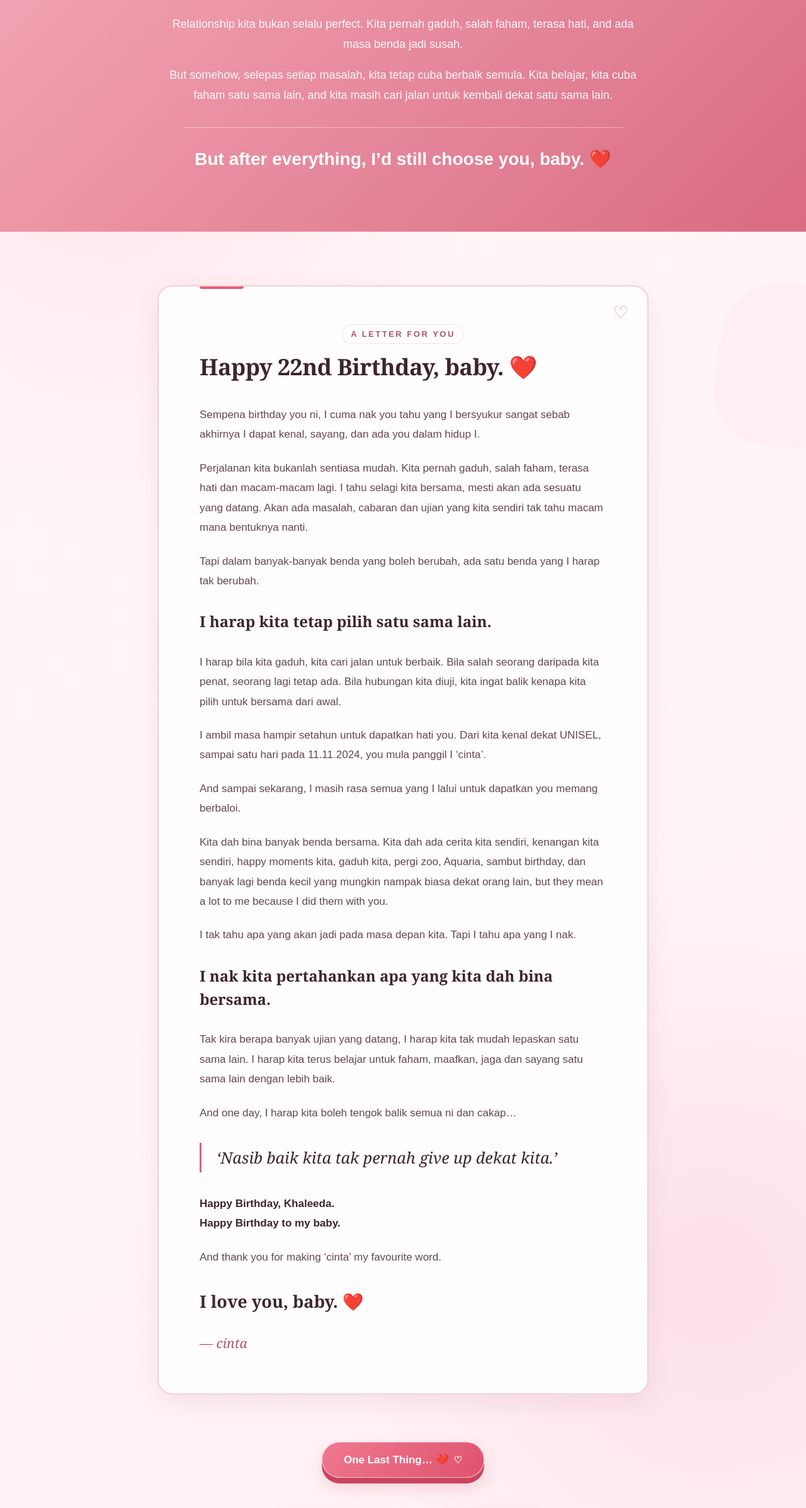
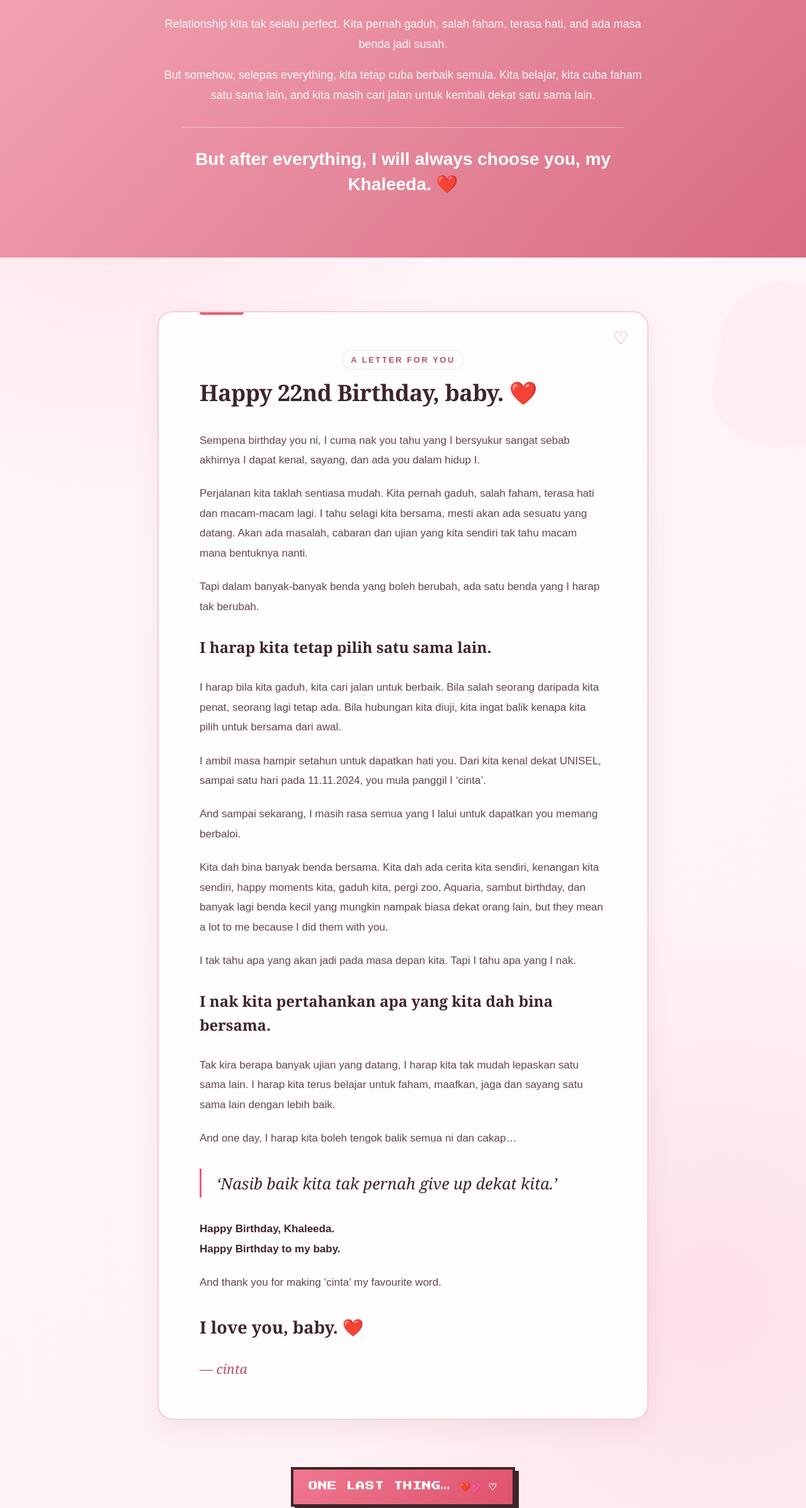
Before and after one commit to ammrhxzqq/Birthday-Khaleeda, a plain HTML site: page letter.html in a window 1280 px wide. Shown: the part 193-2588 px from the top of the page at 63% size. Drawn offline with Linux system fonts and the light colour scheme.

Commit message:
Update UI: Add intro apology page and pixel art button

```diff
--- a/letter.html
+++ b/letter.html
@@ -1,20 +1,25 @@
 <!DOCTYPE html>
 <html lang="en">
+
 <head>
   <meta charset="UTF-8">
   <meta name="viewport" content="width=device-width, initial-scale=1.0">
   <title>A Letter For Khaleeda ❤️</title>
+  <link href="https://fonts.googleapis.com/css2?family=Press+Start+2P&display=swap" rel="stylesheet">
   <link rel="stylesheet" href="style.css?v=2">
 </head>
+
 <body>
   <main class="letter-page page-enter">
     <section class="emotional-section scroll-reveal" aria-labelledby="still-choose-you-title">
       <div class="emotional-content">
         <p class="emotional-label">Through Every High &amp; Low</p>
         <h1 id="still-choose-you-title">Kita Tak Selalu Perfect</h1>
-        <p>Relationship kita bukan selalu perfect. Kita pernah gaduh, salah faham, terasa hati, and ada masa benda jadi susah.</p>
-        <p>But somehow, selepas setiap masalah, kita tetap cuba berbaik semula. Kita belajar, kita cuba faham satu sama lain, and kita masih cari jalan untuk kembali dekat satu sama lain.</p>
-        <p class="emotional-highlight">But after everything, I’d still choose you, baby. ❤️</p>
+        <p>Relationship kita tak selalu perfect. Kita pernah gaduh, salah faham, terasa hati, and ada masa benda jadi
+          susah.</p>
+        <p>But somehow, selepas everything, kita tetap cuba berbaik semula. Kita belajar, kita cuba faham satu sama
+          lain, and kita masih cari jalan untuk kembali dekat satu sama lain.</p>
+        <p class="emotional-highlight">But after everything, I will always choose you, my Khaleeda. ❤️</p>
       </div>
     </section>
 
@@ -23,47 +28,73 @@
         <p class="letter-label">A Letter For You</p>
         <h2 id="letter-title">Happy 22nd Birthday, baby. ❤️</h2>
         <div class="letter-body">
-          <p>Sempena birthday you ni, I cuma nak you tahu yang I bersyukur sangat sebab akhirnya I dapat kenal, sayang, dan ada you dalam hidup I.</p>
-          <p>Perjalanan kita bukanlah sentiasa mudah. Kita pernah gaduh, salah faham, terasa hati dan macam-macam lagi. I tahu selagi kita bersama, mesti akan ada sesuatu yang datang. Akan ada masalah, cabaran dan ujian yang kita sendiri tak tahu macam mana bentuknya nanti.</p>
+          <p>Sempena birthday you ni, I cuma nak you tahu yang I bersyukur sangat sebab akhirnya I dapat kenal, sayang,
+            dan ada you dalam hidup I.</p>
+          <p>Perjalanan kita taklah sentiasa mudah. Kita pernah gaduh, salah faham, terasa hati dan macam-macam lagi.
+            I tahu selagi kita bersama, mesti akan ada sesuatu yang datang. Akan ada masalah, cabaran dan ujian yang
+            kita sendiri tak tahu macam mana bentuknya nanti.</p>
           <p>Tapi dalam banyak-banyak benda yang boleh berubah, ada satu benda yang I harap tak berubah.</p>
           <p class="letter-emphasis">I harap kita tetap pilih satu sama lain.</p>
-          <p>I harap bila kita gaduh, kita cari jalan untuk berbaik. Bila salah seorang daripada kita penat, seorang lagi tetap ada. Bila hubungan kita diuji, kita ingat balik kenapa kita pilih untuk bersama dari awal.</p>
-          <p>I ambil masa hampir setahun untuk dapatkan hati you. Dari kita kenal dekat UNISEL, sampai satu hari pada 11.11.2024, you mula panggil I ‘cinta’.</p>
+          <p>I harap bila kita gaduh, kita cari jalan untuk berbaik. Bila salah seorang daripada kita penat, seorang
+            lagi tetap ada. Bila hubungan kita diuji, kita ingat balik kenapa kita pilih untuk bersama dari awal.</p>
+
+          <p>I ambil masa hampir setahun untuk dapatkan hati you. Dari kita kenal dekat UNISEL, sampai satu hari pada
+            11.11.2024, you mula panggil I ‘cinta’.</p>
+
+
           <p>And sampai sekarang, I masih rasa semua yang I lalui untuk dapatkan you memang berbaloi.</p>
-          <p>Kita dah bina banyak benda bersama. Kita dah ada cerita kita sendiri, kenangan kita sendiri, happy moments kita, gaduh kita, pergi zoo, Aquaria, sambut birthday, dan banyak lagi benda kecil yang mungkin nampak biasa dekat orang lain, but they mean a lot to me because I did them with you.</p>
+
+          <p>Kita dah bina banyak benda bersama. Kita dah ada cerita kita sendiri, kenangan kita sendiri, happy moments
+            kita, gaduh kita, pergi zoo, Aquaria, sambut birthday, dan banyak lagi benda kecil yang mungkin nampak biasa
+            dekat orang lain, but they mean a lot to me because I did them with you.</p>
+
           <p>I tak tahu apa yang akan jadi pada masa depan kita. Tapi I tahu apa yang I nak.</p>
+
           <p class="letter-emphasis">I nak kita pertahankan apa yang kita dah bina bersama.</p>
-          <p>Tak kira berapa banyak ujian yang datang, I harap kita tak mudah lepaskan satu sama lain. I harap kita terus belajar untuk faham, maafkan, jaga dan sayang satu sama lain dengan lebih baik.</p>
+
+          <p>Tak kira berapa banyak ujian yang datang, I harap kita tak mudah lepaskan satu sama lain. I harap kita
+
+            terus belajar untuk faham, maafkan, jaga dan sayang satu sama lain dengan lebih baik.</p>
+
           <p>And one day, I harap kita boleh tengok balik semua ni dan cakap…</p>
+
           <blockquote>‘Nasib baik kita tak pernah give up dekat kita.’</blockquote>
+
           <p class="letter-closing">Happy Birthday, Khaleeda.<br>Happy Birthday to my baby.</p>
+
           <p>And thank you for making ‘cinta’ my favourite word.</p>
+
           <p class="letter-love">I love you, baby. ❤️</p>
+
           <p class="letter-signature">— cinta</p>
         </div>
       </article>
     </section>
 
     <div class="final-surprise-cta">
-      <button class="page-button final-surprise-button" id="open-final-surprise" type="button">One Last Thing… ❤️</button>
+      <button class="page-button final-surprise-button pixel-button" id="open-final-surprise" type="button">One Last
+        Thing…
+        ❤️💕</button>
     </div>
 
     <nav class="page-navigation" aria-label="Page navigation">
       <a class="page-button secondary-button" href="memories.html">← Back to Memories</a>
-      <a class="page-button" href="index.html">Start Again ↻</a>
+      <a class="page-button" href="welcome.html">Mula Dari Awal ↻</a>
     </nav>
   </main>
 
-  <div class="final-overlay" id="final-overlay" role="dialog" aria-modal="true" aria-labelledby="final-surprise-title" hidden>
+  <div class="final-overlay" id="final-overlay" role="dialog" aria-modal="true" aria-labelledby="final-surprise-title"
+    hidden>
     <div class="heart-field" id="heart-field" aria-hidden="true"></div>
     <div class="final-music-player" id="final-music-player" aria-hidden="true"></div>
     <div class="final-overlay-content">
       <p class="final-kicker">One last thing...</p>
-      <h2 id="final-surprise-title">Happy Birthday, Baby ❤️</h2>
+      <h2 id="final-surprise-title">Happy Birthday, Baby Manja ❤️</h2>
       <p>I love you, Khaleeda.</p>
       <button class="page-button final-back-button" id="close-final-surprise" type="button">Back to Our Story</button>
     </div>
   </div>
   <script src="script.js"></script>
 </body>
+
 </html>
--- a/style.css
+++ b/style.css
@@ -1870,3 +1870,28 @@ main {
     animation: none;
   }
 }
+
+.pixel-button {
+  font-family: 'Press Start 2P', monospace;
+  font-size: 14px;
+  background-color: #e85d75;
+  color: #fff;
+  border: 4px solid #3d2529;
+  border-radius: 0;
+  box-shadow: 6px 6px 0px #3d2529;
+  text-transform: uppercase;
+  padding: 18px 24px;
+  transition: transform 0.1s ease, box-shadow 0.1s ease;
+  letter-spacing: 1px;
+}
+
+.pixel-button:hover {
+  transform: translate(2px, 2px);
+  box-shadow: 4px 4px 0px #3d2529;
+  background-color: #ff6b87;
+}
+
+.pixel-button:active {
+  transform: translate(6px, 6px);
+  box-shadow: 0px 0px 0px #3d2529;
+}
```
Also changed, not shown: birthday.html (+1 -1 lines), index.html (+5 -5 lines), story.html (+14 -4 lines), welcome.html (added, +18 -0 lines), 1 other file.
